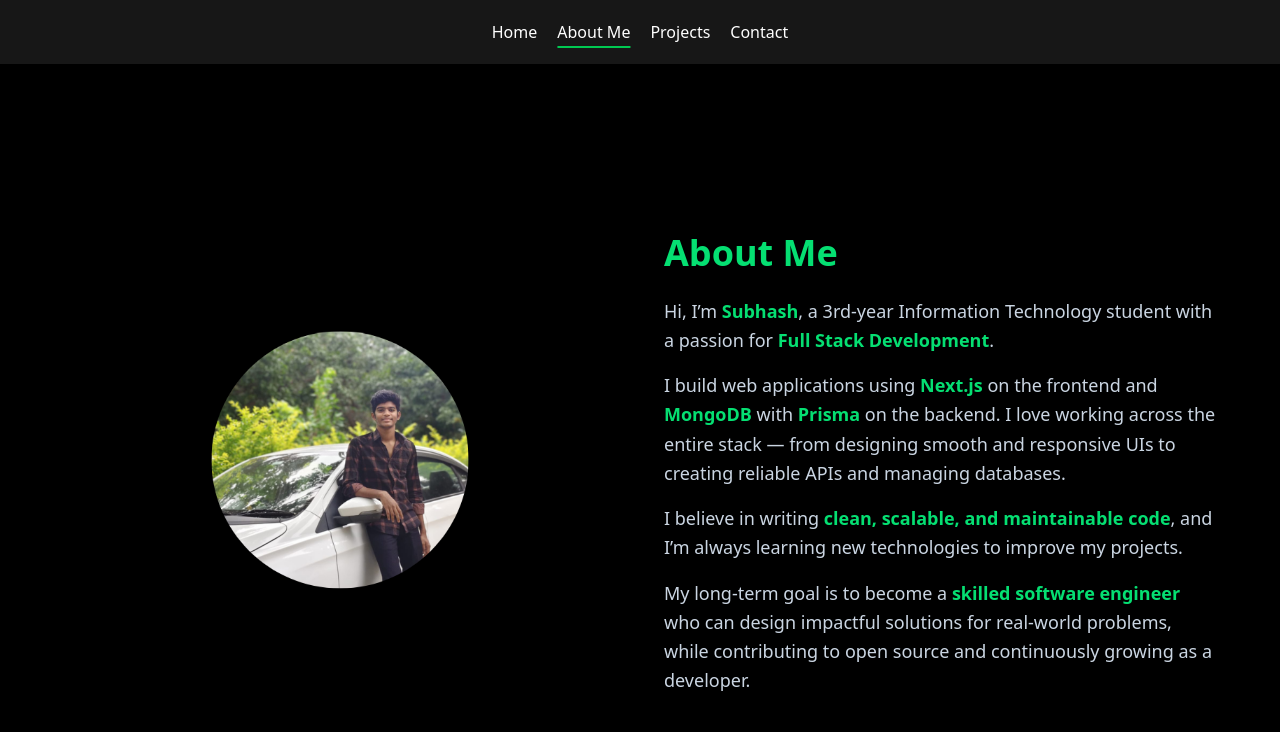
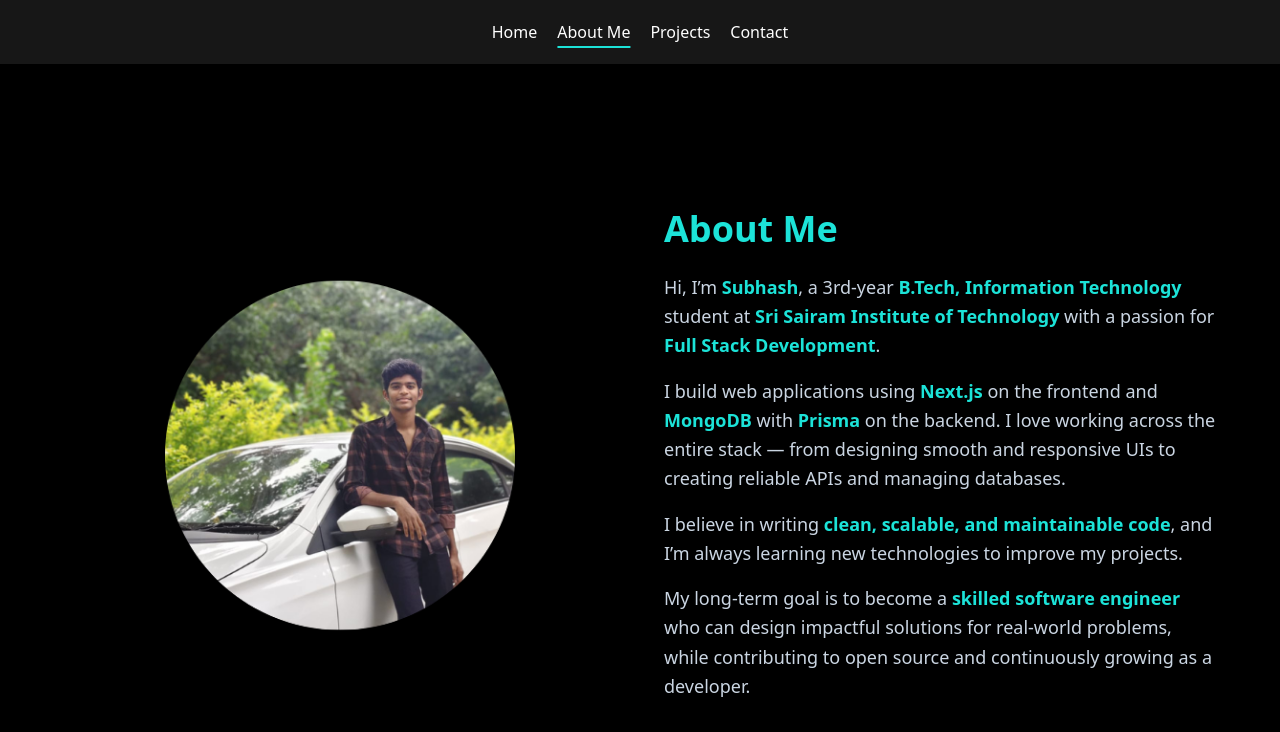
Before and after one commit to subhashsiva/subhashsiva, a Next.js app: page /aboutme in a window 1280 px wide. Shown: the top 732 px of the page. Built offline with nearby package versions, Linux system fonts and the light colour scheme.

Commit message:
Describe the change

```diff
--- a/app/aboutme/page.tsx
+++ b/app/aboutme/page.tsx
@@ -6,14 +6,24 @@ import Image from "next/image";
 
 const AboutPage = () => {
   return (
-    <div className="w-screen min-h-screen bg-black text-white flex flex-col md:flex-row items-center justify-center p-12">
-      <div className="grid grid-cols-1 md:grid-cols-2 gap-12 max-w-6xl items-center">
-        {/* Image Section - Animate from Bottom */}
+    <div className="w-screen min-h-screen bg-black text-white flex flex-col md:flex-row items-center justify-center p-12 ">
+      <motion.div
+        initial={{ y: 0 }}
+        animate={{ y: [0, -10, 0] }}
+        transition={{
+          duration: 4,
+          repeat: Infinity,
+          repeatType: "loop",
+          ease: "easeInOut",
+        }}
+        className="grid grid-cols-1 md:grid-cols-2 gap-12 max-w-6xl items-center"
+      >
+        {/* Image Section */}
         <motion.div
           initial={{ y: 200, opacity: 0 }}
           animate={{ y: 0, opacity: 1 }}
           transition={{ duration: 1.2, ease: "easeOut" }}
-          className="flex justify-center"
+          className="flex items-center justify-center "
         >
           <Image
             src="/image/pfp.png"
@@ -24,50 +34,69 @@ const AboutPage = () => {
           />
         </motion.div>
 
-        {/* Text Section - Animate from Bottom */}
+        {/* Text Section */}
         <motion.div
           initial={{ y: 200, opacity: 0 }}
           animate={{ y: 0, opacity: 1 }}
           transition={{ duration: 1.2, ease: "easeOut" }}
           className="text-lg leading-relaxed text-slate-300 "
         >
-          <h1 className="text-4xl font-bold text-green-400 mb-6">About Me</h1>
+          <h1 className="text-4xl font-bold mb-6" style={{ color: "#1CE3D8" }}>
+            About Me
+          </h1>
           <p className="mb-4">
             Hi, I’m{" "}
-            <span className="text-green-400 font-semibold">Subhash</span>, a
-            3rd-year Information Technology student with a passion for{" "}
-            <span className="text-green-400 font-semibold">
+            <span className="font-semibold" style={{ color: "#1CE3D8" }}>
+              Subhash
+            </span>
+            , a 3rd-year{" "}
+            <span className="font-semibold" style={{ color: "#1CE3D8" }}>
+              B.Tech, Information Technology
+            </span>{" "}
+            student at{" "}
+            <span className="font-semibold" style={{ color: "#1CE3D8" }}>
+              Sri Sairam Institute of Technology
+            </span>{" "}
+            with a passion for{" "}
+            <span className="font-semibold" style={{ color: "#1CE3D8" }}>
               Full Stack Development
             </span>
             .
           </p>
           <p className="mb-4">
             I build web applications using{" "}
-            <span className="text-green-400 font-semibold">Next.js</span> on the
-            frontend and{" "}
-            <span className="text-green-400 font-semibold">MongoDB</span> with{" "}
-            <span className="text-green-400 font-semibold">Prisma</span> on the
-            backend. I love working across the entire stack — from designing
-            smooth and responsive UIs to creating reliable APIs and managing
-            databases.
+            <span className="font-semibold" style={{ color: "#1CE3D8" }}>
+              Next.js
+            </span>{" "}
+            on the frontend and{" "}
+            <span className="font-semibold" style={{ color: "#1CE3D8" }}>
+              MongoDB
+            </span>{" "}
+            with{" "}
+            <span className="font-semibold" style={{ color: "#1CE3D8" }}>
+              Prisma
+            </span>{" "}
+            on the backend. I love working across the entire stack — from
+            designing smooth and responsive UIs to creating reliable APIs and
+            managing databases.
           </p>
           <p className="mb-4">
             I believe in writing{" "}
-            <span className="text-green-400 font-semibold">
+            <span className="font-semibold" style={{ color: "#1CE3D8" }}>
               clean, scalable, and maintainable code
             </span>
             , and I’m always learning new technologies to improve my projects.
           </p>
           <p>
             My long-term goal is to become a{" "}
-            <span className="text-green-400 font-semibold">
+            <span className="font-semibold" style={{ color: "#1CE3D8" }}>
               skilled software engineer
             </span>{" "}
             who can design impactful solutions for real-world problems, while
             contributing to open source and continuously growing as a developer.
           </p>
         </motion.div>
-      </div>
+      </motion.div>
     </div>
   );
 };
--- a/app/page.tsx
+++ b/app/page.tsx
@@ -1,10 +1,10 @@
 "use client";
+import { FaInstagram, FaLinkedin, FaWhatsapp, FaGithub } from "react-icons/fa";
 import { Button } from "@/components/ui/button";
 import Image from "next/image";
 import React from "react";
 import { motion } from "framer-motion";
 import { useRouter } from "next/navigation";
-import { FaInstagram, FaLinkedin, FaWhatsapp, FaGithub } from "react-icons/fa";
 
 const Homepage = () => {
   const router = useRouter();
@@ -14,83 +14,116 @@ const Homepage = () => {
   };
 
   return (
-    <div className="bg-black w-full min-h-screen">
-      <div className=" text-white flex flex-col justify-center items-center">
-        <div className="flex flex-col md:flex-row items-center justify-center gap-4 pt-10 md:pt-25 ">
+    <div className="relative w-screen h-screen text-white overflow-hidden">
+      {/* Video Background */}
+      <video
+        className="absolute top-0 left-0 w-full h-full object-cover"
+        autoPlay
+        loop
+        muted
+        playsInline
+        src="/video/bgvid.mp4" // your video path
+      />
+
+      {/* Overlay to darken video for better text readability */}
+      <div className="absolute top-0 left-0 w-full h-full bg-black/50" />
+
+      {/* Content */}
+      <motion.div
+        initial={{ y: 0 }}
+        animate={{ y: [0, -10, 0] }}
+        transition={{
+          duration: 4,
+          repeat: Infinity,
+          repeatType: "loop",
+          ease: "easeInOut",
+        }}
+        className="relative z-10 flex flex-col md:flex-row items-center justify-center gap-4 pt-10 md:pt-25"
+      >
+        {/* Floating Image */}
         <motion.div
           initial={{ y: 200, opacity: 0 }}
           animate={{ y: 0, opacity: 1 }}
           transition={{ duration: 1, ease: "easeOut" }}
-            className="w-lg h-96 bg-black flex-row items-center justify-between gap-4"
+          className="w-lg h-96 flex-row items-center justify-between gap-4 "
         >
           <Image
             src="/image/pfp.png"
             alt="pfp page"
-              height={500}
-              width={500}
-              className="hover:scale-105 transition-transform duration-300"
+            height={400}
+            width={400}
+            className="hover:scale-105 transition-transform duration-300 ml-12 md:"
           />
         </motion.div>
 
+        {/* Floating Text */}
+        {/* Floating Text */}
         <motion.div
           initial={{ y: 200, opacity: 0 }}
           animate={{ y: 0, opacity: 1 }}
           transition={{ duration: 1, ease: "easeOut" }}
-            className="w-lg h-96 bg-black flex flex-col mr-22 md: items-center justify-center pl-25 pt-15 mt-9"
+          className="w-lg h-96 flex flex-col items-center justify-center pl-6 md:pl-12 mt-9"
         >
-            <p className="flex pt-15 ">HI! THERE</p>
-            <h2 className="font-bold text-4xl text-green-500 pt-2">
+          <div className="">
+            <p className="text-xl text-gray-300 drop-shadow-md">HI! THERE</p>
+            <h2
+              className="font-bold text-5xl md:text-6xl pt-2"
+              style={{
+                color: "#1CE3D8",
+              }}
+            >
               I AM SUBHASH
             </h2>
-            <p className="text-2xl pt-3">I AM A FULL STACK DEVELOPER</p>
-            <div className="flex pt-6">
+            <p
+              className="text-2xl pt-3"
+              style={{
+                color: "#FFFFFF",
+                textShadow: "0 0 5px #FFFFFF, 0 0 10px #1CE3D8",
+              }}
+            >
+              I AM A FULL STACK DEVELOPER
+            </p>
+            <div className="flex justify-center pt-6">
               <Button
-                className="bg-green-500 text-black px-20 py-7 text-xl"
+                className="bg-[#1CE3D8] text-black px-24 py-5 text-xl font-semibold rounded-2xl shadow-inner shadow-[#1CE3D8]/50
+    hover:bg-[#1CE3D8]
+    hover:shadow-[0_8px_30px_rgba(28,227,216,0.7),0_-8px_30px_rgba(28,227,216,0.3)]
+    hover:scale-105 transition-all duration-300"
                 onClick={HandleClick}
               >
-                contact me
+                Contact Me
               </Button>
             </div>
+          </div>
         </motion.div>
-        </div>
+      </motion.div>
 
       {/* Social Icons */}
-        <motion.div
-          initial={{ y: 200, opacity: 0 }}
-          animate={{ y: 0, opacity: 1 }}
-          transition={{ duration: 1, ease: "easeOut" }}
-        >
-          <div className="flex space-x-6 mt-30 pb-20 ">
+      <div className="relative z-10 flex gap-6 justify-center mt-6 text-3xl pt-25">
         <a
-              href="https://www.instagram.com/yourusername"
+          href="https://instagram.com"
           target="_blank"
           rel="noopener noreferrer"
         >
-              <FaInstagram className="text-pink-500 text-3xl hover:scale-110 transition-transform duration-300" />
+          <FaInstagram color="#1CE3D8" />
         </a>
         <a
-              href="https://www.linkedin.com/in/yourusername"
+          href="https://linkedin.com"
           target="_blank"
           rel="noopener noreferrer"
         >
-              <FaLinkedin className="text-blue-500 text-3xl hover:scale-110 transition-transform duration-300" />
+          <FaLinkedin color="#1CE3D8" />
         </a>
         <a
-              href="https://wa.me/yourphonenumber"
+          href="https://wa.me/your-number"
           target="_blank"
           rel="noopener noreferrer"
         >
-              <FaWhatsapp className="text-green-500 text-3xl hover:scale-110 transition-transform duration-300" />
+          <FaWhatsapp color="#1CE3D8" />
         </a>
-            <a
-              href="https://github.com/yourusername"
-              target="_blank"
-              rel="noopener noreferrer"
-            >
-              <FaGithub className="text-gray-300 text-3xl hover:scale-110 transition-transform duration-300" />
+        <a href="https://github.com" target="_blank" rel="noopener noreferrer">
+          <FaGithub color="#1CE3D8" />
         </a>
-          </div>
-        </motion.div>
       </div>
     </div>
   );
--- a/components/main-nav.tsx
+++ b/components/main-nav.tsx
@@ -36,7 +36,7 @@ export const MainNav = () => {
             href={route.href}
             key={route.href}
             className={cn(
-              "relative font-medium after:absolute after:left-1/2 after:bottom-[-4px] after:h-[2px] after:w-0 after:bg-green-500 after:transition-all after:duration-500 after:-translate-x-1/2",
+              "relative font-medium after:absolute after:left-1/2 after:bottom-[-4px] after:h-[2px] after:w-0 after:bg-[#1CE3D8] after:transition-all after:duration-500 after:-translate-x-1/2",
               route.active && "after:w-full"
             )}
           >
```
Also changed, not shown: public/image/pfp.png, 1 other file (tests, documents, lock files or other folders). Lines whose indentation alone changed are shown as unchanged.
